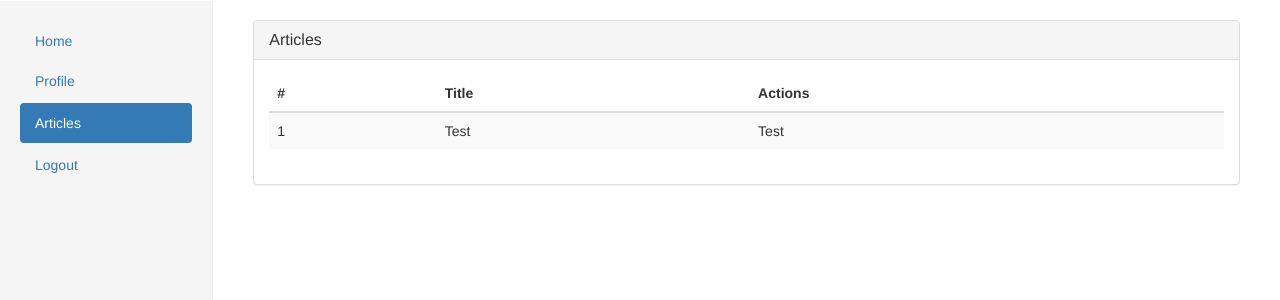
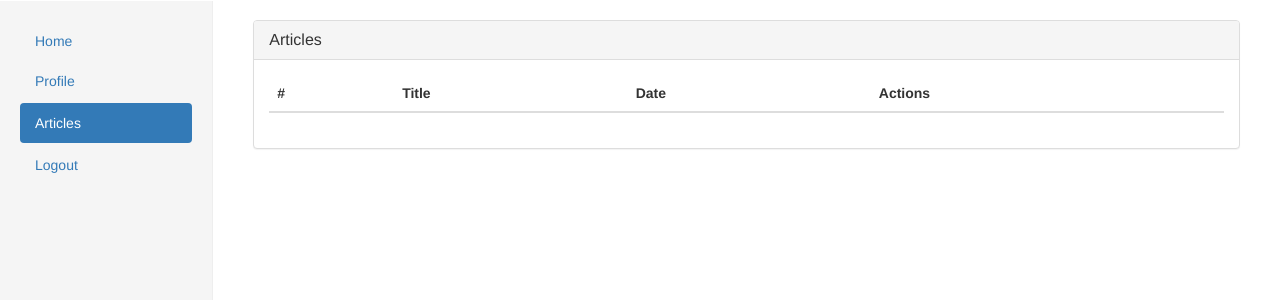
Before and after one commit to kahl-l/Flask-Administration, a Flask app: page /article/1 in a window 1280 px wide. Shown: the part 50-350 px from the top of the page. Run offline with Flask 2, Linux system fonts and the light colour scheme; the visitor is signed in with stand-in values (Sample User, id 1); data comes from the database, SQL or seed files in the repository; data that the repository does not hold is empty; some libraries are stand-ins or nearby versions.

Commit message:
Table item

```diff
--- a/app/templates/article/list.html
+++ b/app/templates/article/list.html
@@ -12,6 +12,7 @@
 					<tr>
 						<th>#</th>
 						<th>Title</th>
+						<th>Date</th>
 						<th>Actions</th>
 					</tr>
 				</thead>
@@ -19,11 +20,6 @@
 					{% for article in articles %}
 					{% include '_item.html' %}
 					{% endfor %}
-					<tr>
-						<td>1</td>
-						<td>Test</td>
-						<td>Test</td>
-					</tr>
 				</tbody>
 			</table>
 		</div>
```
